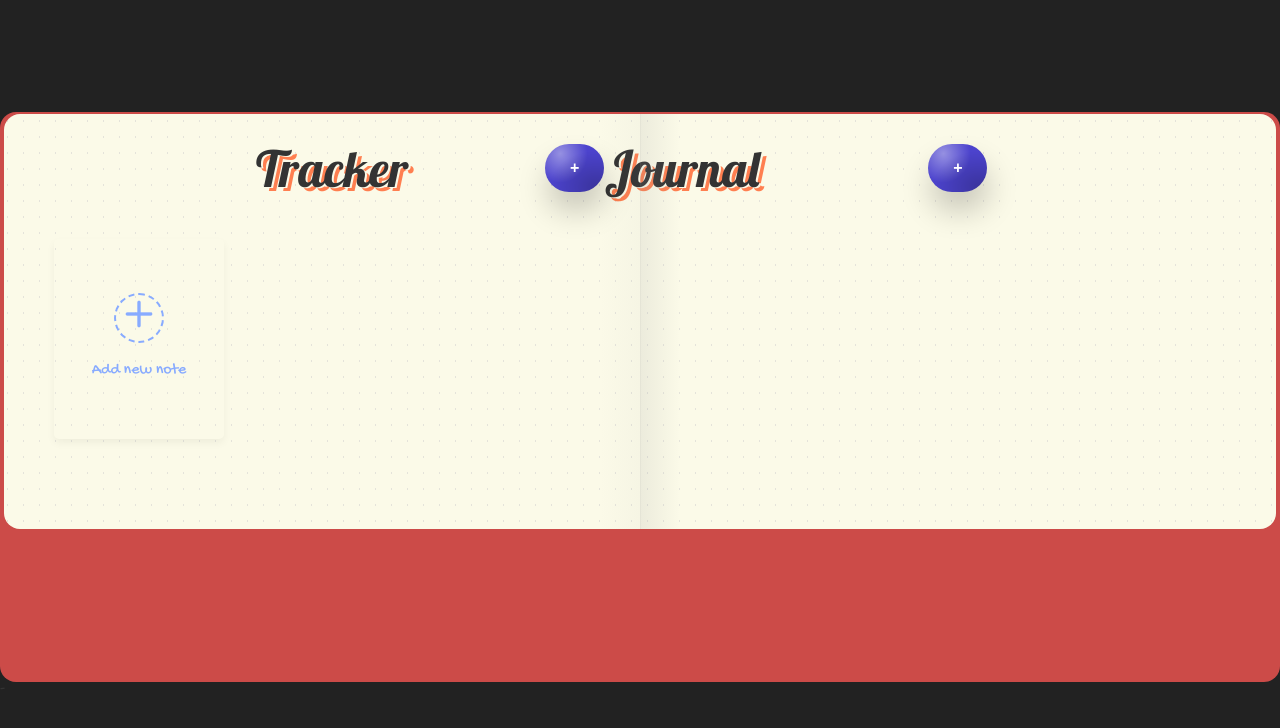
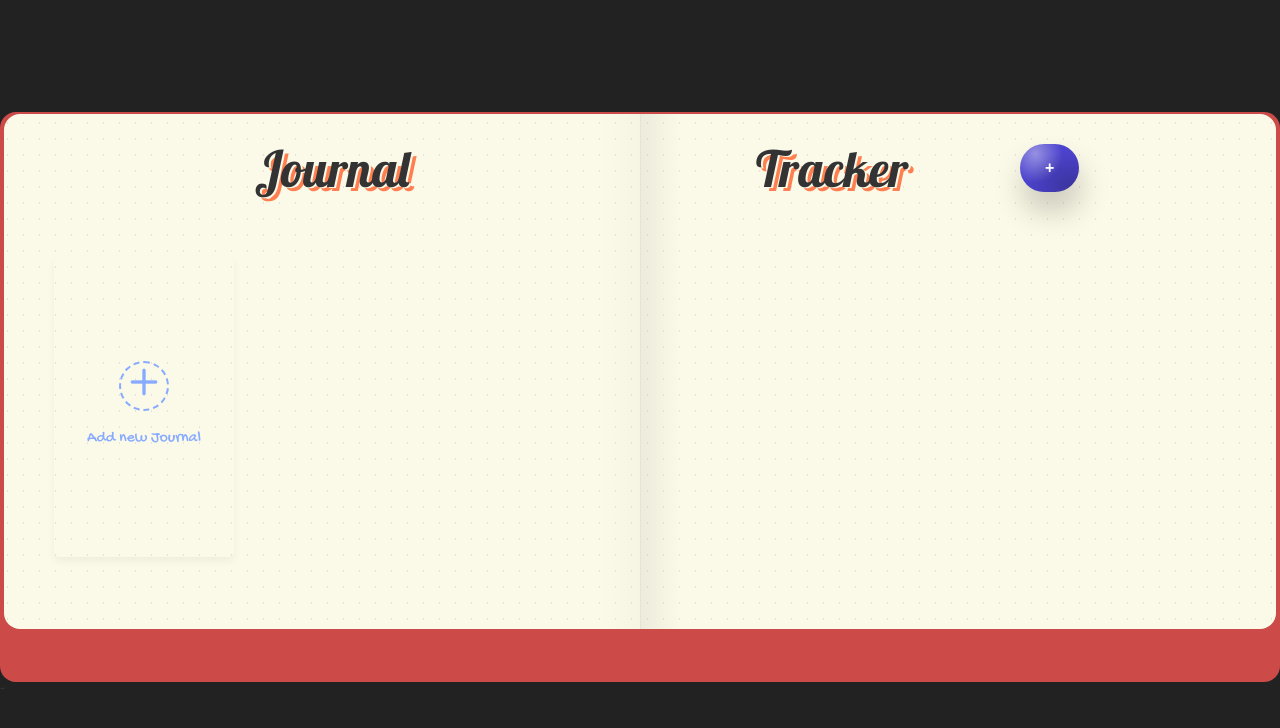
Before and after one commit to Rojhat802/HCI_Coursework, a plain HTML site: page index.html in a window 1280 px wide. Drawn offline with nearby package versions, Linux system fonts and the light colour scheme.

Commit message:
Changes made to sizes etc.

```diff
--- a/index.html
+++ b/index.html
@@ -41,12 +41,12 @@
   <div class="notebook">
     <div class="notebook__inner">
       <div class="title">
-        <h1>Tracker</h1>
-        <h1 style="position:relative; left:350px; bottom: 50px;">Journal</h1>
+        <h1>Journal</h1>
+        <h1 style="position:relative; left:500px; bottom: 50px;">Tracker</h1>
       </div>
       <div class="days" >
-        <button class="button-90" style="position:relative; right:95px; ">+</button>
-        <button class="button-90" style="position:relative; left:225px; ">+</button>
+        <!-- <button class="button-90" style="position:relative; right:95px; ">+</button> -->
+        <button class="button-90" style="position:relative; left:380px; ">+</button>
 
       </div>
 
@@ -54,7 +54,8 @@
         <div class="wrapper">
           <li class="add-box">
             <div class="icon"><i class="uil uil-plus"></i></div>
-            <p>Add new note</p>
+            <p>Add new Journal
+            </p>
           </li>
         </div>
       </div>
--- a/style.css
+++ b/style.css
@@ -86,10 +86,10 @@ body {
   margin: 30px;
   display: grid;
   gap: 25px;
-  grid-template-columns: repeat(auto-fill, 170px);
+  grid-template-columns: repeat(auto-fill, 180px);
 }
 .wrapper li{
-  height: 200px;
+  height: 300px;
   list-style: none;
   border-radius: 5px;
   padding: 15px 20px 20px;
```
